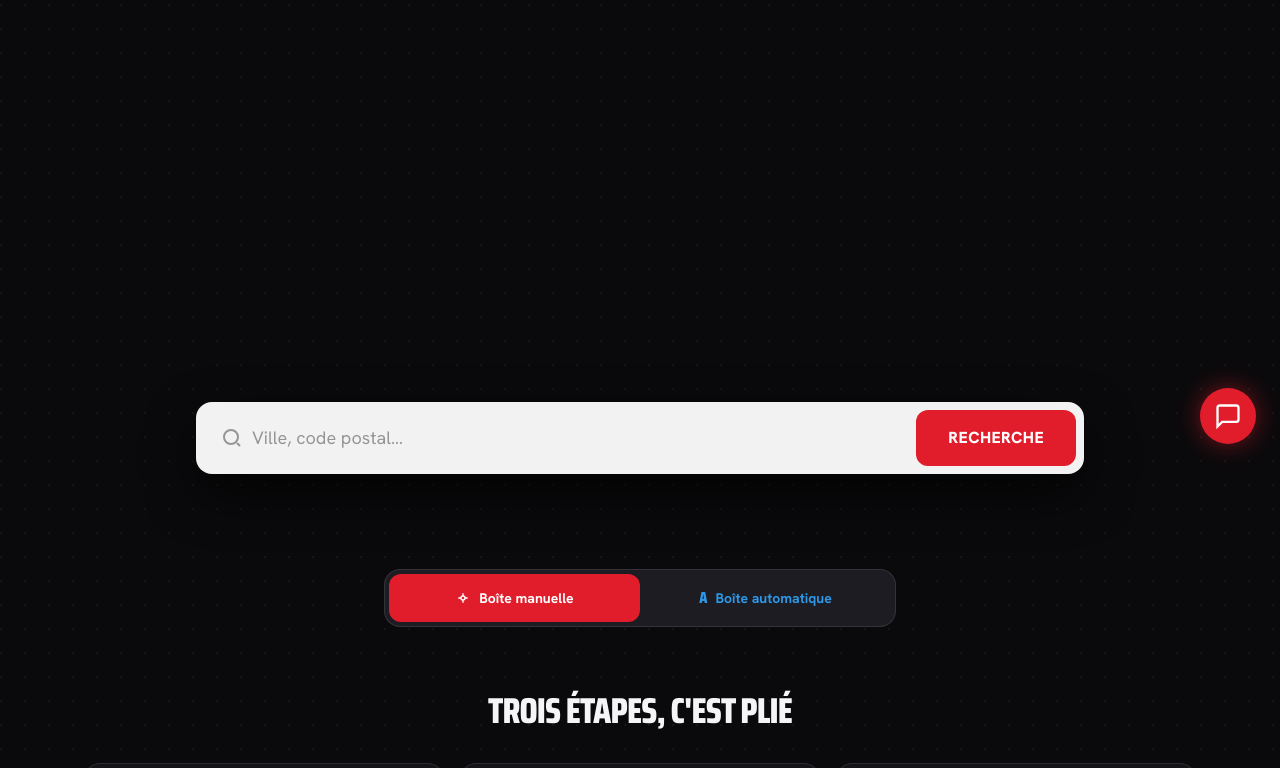
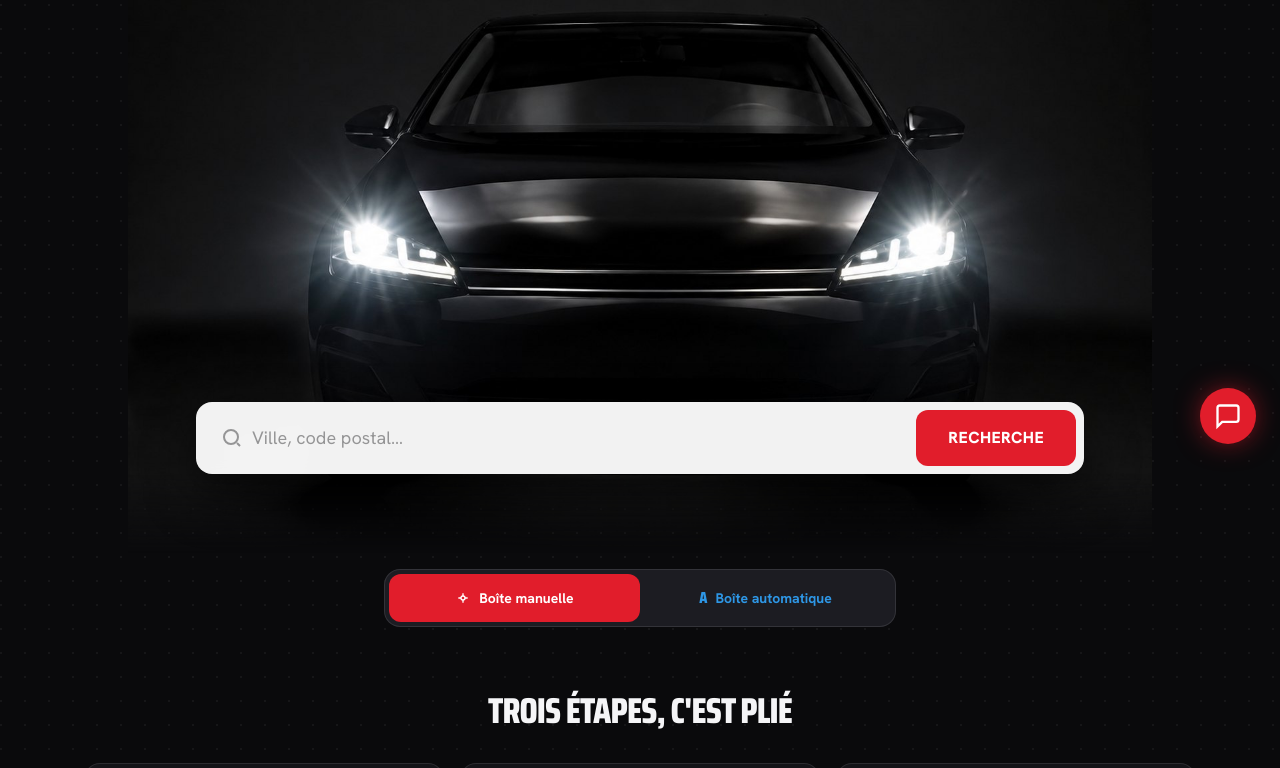
Before and after one commit to daralloughah/appli-sarah2, a website: page index.html in a window 1280 px wide. Shown: the part 332-1100 px from the top of the page. Drawn offline with nearby package versions, Linux system fonts and the light colour scheme.

Commit message:
Update index.html

```diff
--- a/index.html
+++ b/index.html
@@ -155,7 +155,7 @@
 
     <!-- "ECRAN" voiture (structure maquette wallpaper) — recherche uniquement, épuré -->
     <div class="rise mt-6 relative aspect-[16/9] -mx-5" style="animation-delay:.2s">
-      <img src="./img/hero.jpg" alt="Voiture phares allumés" class="hero-blend absolute inset-0 w-full h-full object-cover">
+      <img src="./hero.jpeg" alt="Voiture phares allumés" class="hero-blend absolute inset-0 w-full h-full object-cover">
       <!-- barre de recherche : plus grande, calée sous les phares -->
       <div class="absolute left-1/2 top-[80%] -translate-x-1/2 -translate-y-1/2 w-[94%] max-w-4xl px-1">
         <div class="bg-white/95 backdrop-blur rounded-2xl p-2 flex items-center gap-2 shadow-[0_20px_55px_-8px_rgba(0,0,0,.95)]">
```
